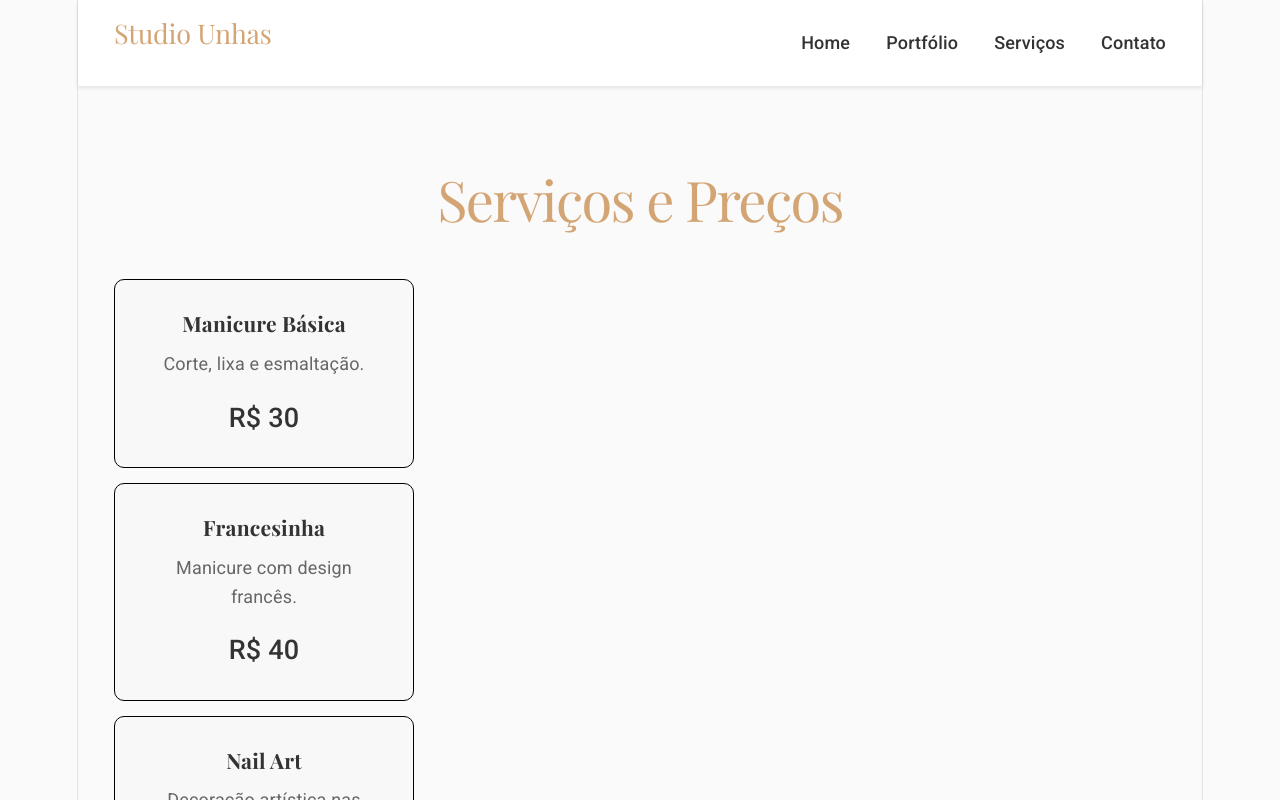
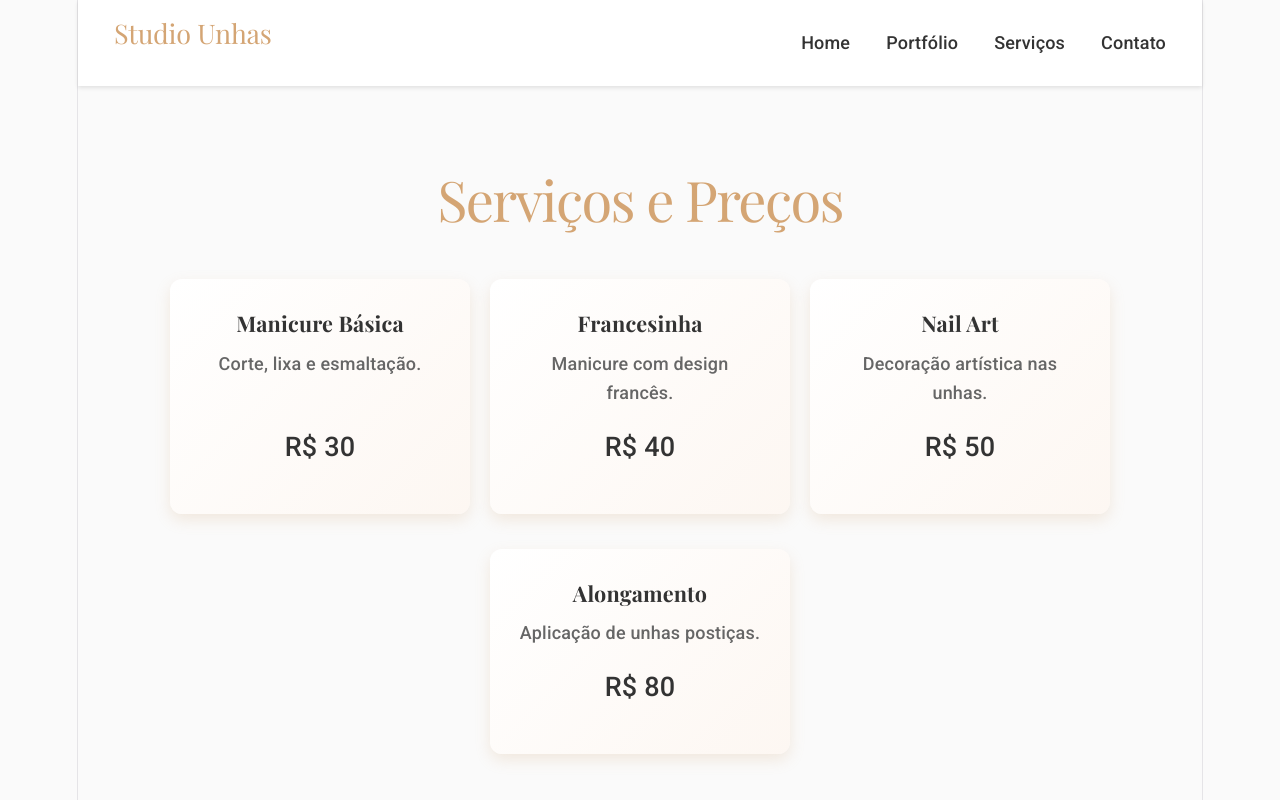
Before and after one commit to gabrielcavalcantedossantos1/unhas, a React (Vite) app: page /servicos in a window 1280 px wide. Shown: the top 800 px of the page. Built offline with nearby package versions, Linux system fonts and the light colour scheme.

Commit message:
adicionando sombreamento nos cards

```diff
--- a/src/components/Services.css
+++ b/src/components/Services.css
@@ -9,37 +9,58 @@
   margin-bottom: 2rem;
 }
 
+/* LISTA DE CARDS */
+.service-list {
+  display: flex; /* necessário para usar flex properties */
+  flex-wrap: wrap;
+  justify-content: center;
+  gap: 20px;
+}
+
+/* LINK */
 .service-link {
   text-decoration: none;
   color: inherit;
+  width: 300px; /* largura fixa dos cards */
+  display: flex; /* permite que o card interno ocupe toda altura */
 }
 
+/* CARD */
+.service-item {
+  background: linear-gradient(135deg, #fff, #fdf7f2);
+  padding: 1.5rem;
+  border-radius: 12px;
+  width: 100%; /* preenche o link */
+  text-align: center;
+  margin-bottom: 15px;
+  border: none;
+
+  box-shadow: 0 6px 15px rgba(212, 165, 116, 0.2);
+  transition: all 0.3s ease;
+
+  display: flex;
+  flex-direction: column;
+  flex: 1; /* ocupa toda altura do link */
+}
+
+/* HOVER */
 .service-link:hover .service-item {
   transform: translateY(-5px);
   box-shadow: 0 8px 16px rgba(0, 0, 0, 0.2);
-  transition:
-    transform 0.3s ease,
-    box-shadow 0.3s ease;
 }
 
-.service-item {
-  background-color: #f8f8f8;
-  padding: 1.5rem;
-  border-radius: 10px;
-  width: 300px;
-  text-align: center;
-  border: 1px solid #000;
-  margin-bottom: 15px;
-}
-
+/* TEXTO */
 .service-item h3 {
   color: #333;
+  font-size: 1.2rem;
   margin-bottom: 0.5rem;
 }
 
 .service-item p {
   color: #666;
   margin-bottom: 1rem;
+  font-weight: 700;
+  flex-grow: 1; /* empurra o preço para baixo */
 }
 
 .price {
@@ -48,9 +69,14 @@
   font-size: 1.2rem;
 }
 
+/* RESPONSIVO */
 @media (max-width: 768px) {
   .service-list {
     flex-direction: column;
     align-items: center;
   }
+
+  .service-link {
+    width: 90%; /* ocupa quase toda a largura no mobile */
+  }
 }
```
